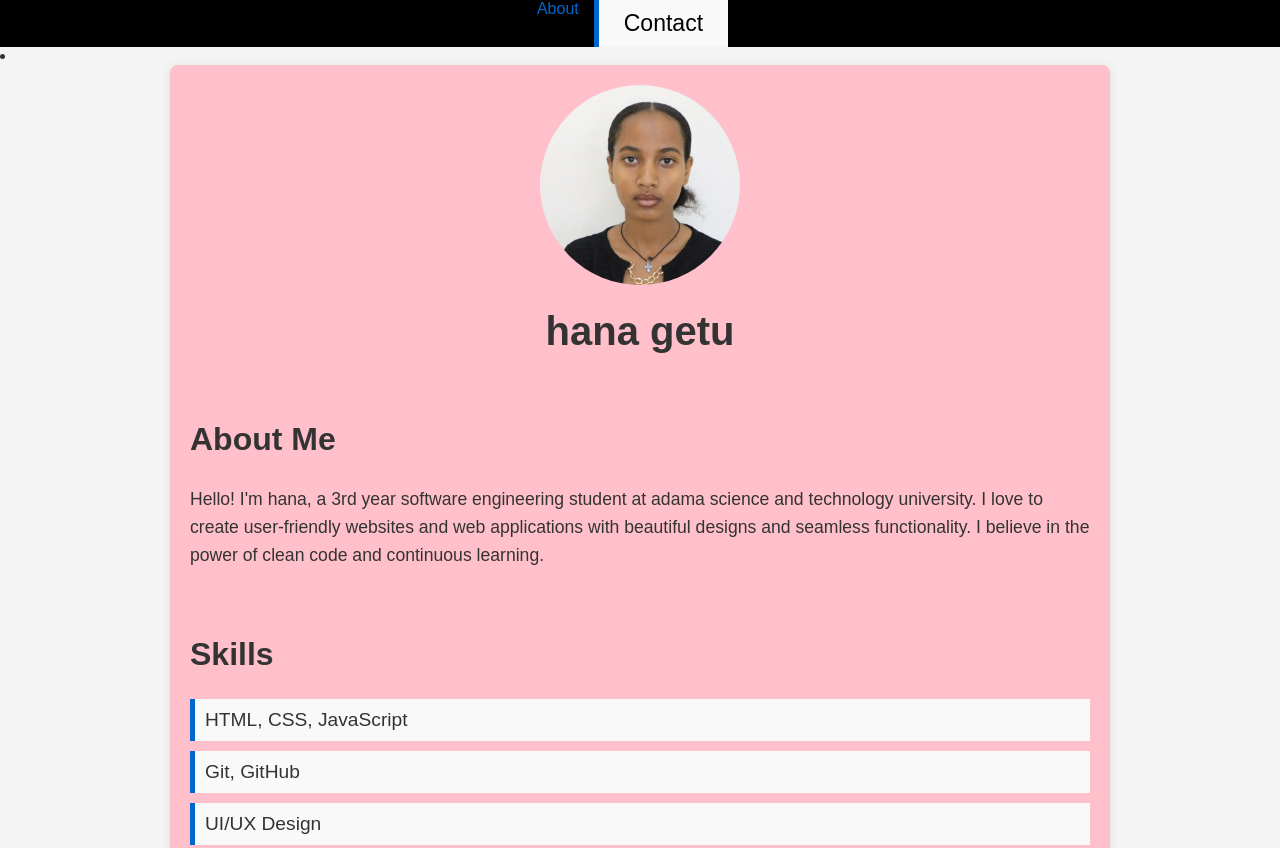
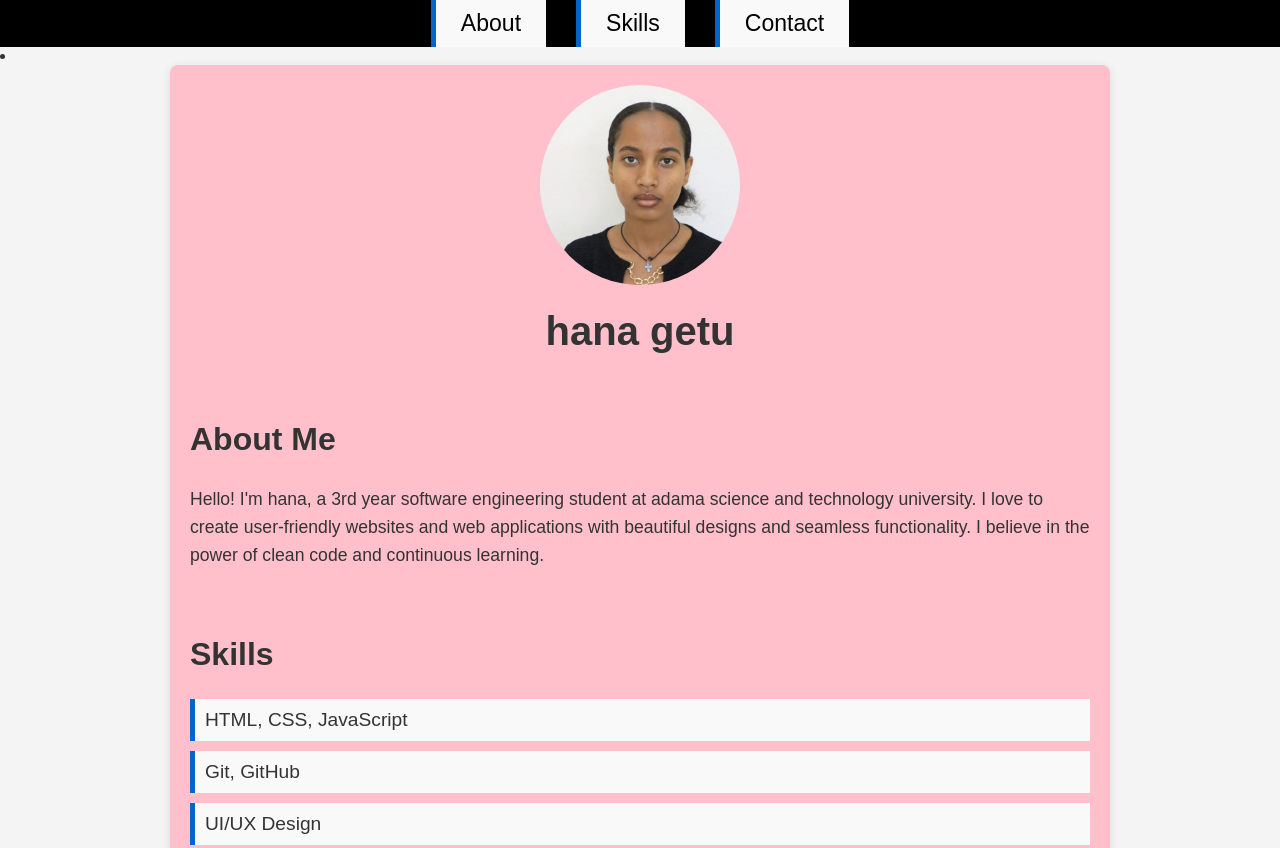
Before and after one commit to hana661/profile, a plain HTML site: page index.html in a window 1280 px wide. Shown: the top 848 px of the page. Drawn offline with Linux system fonts and the light colour scheme.

Commit message:
Update index.html

```diff
--- a/index.html
+++ b/index.html
@@ -10,7 +10,9 @@
      <header>
         <nav>
 
-            <ul><a href="#about">About</a></li>
+            <ul>
+                <li><a href="#about">About</a></li>
+                <li><a href="#skills">Skills</a></li>
                 <li><a href="#contact">Contact</a></li>
             </ul>
         </nav>
```
